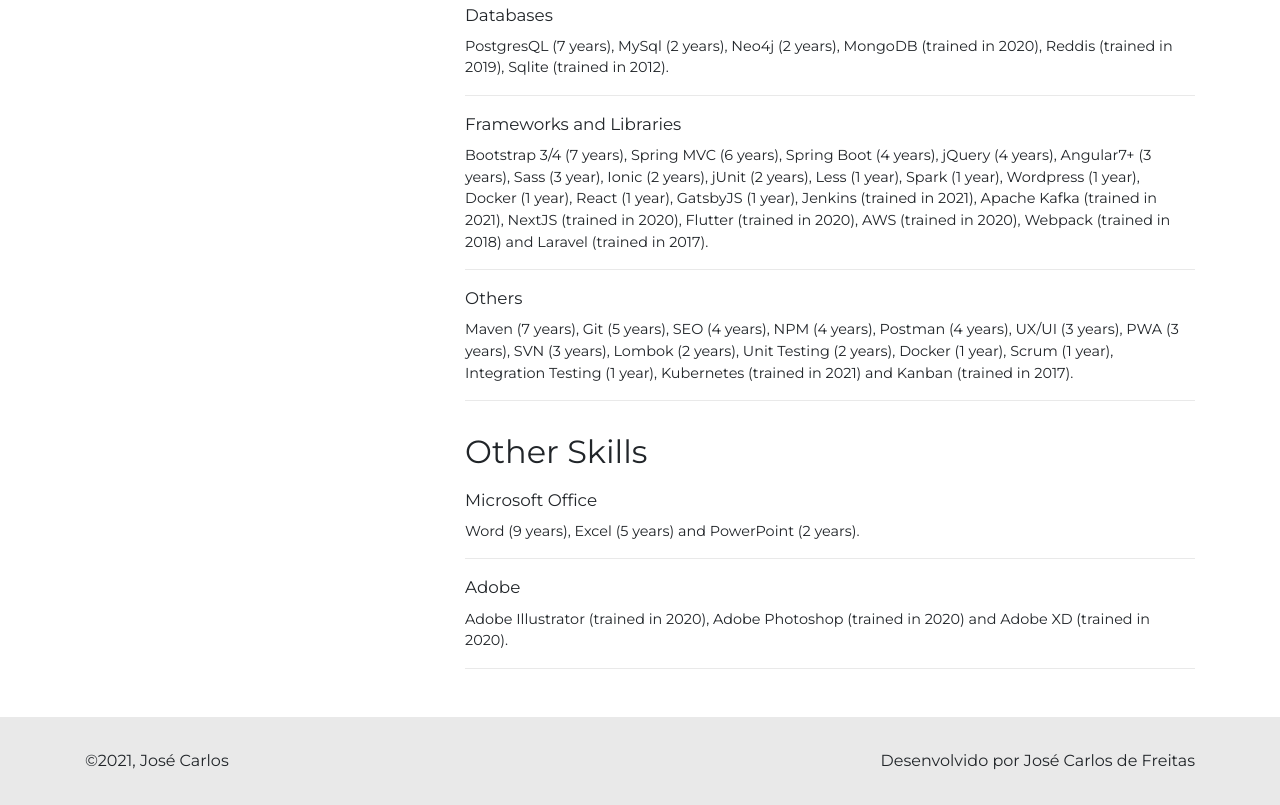
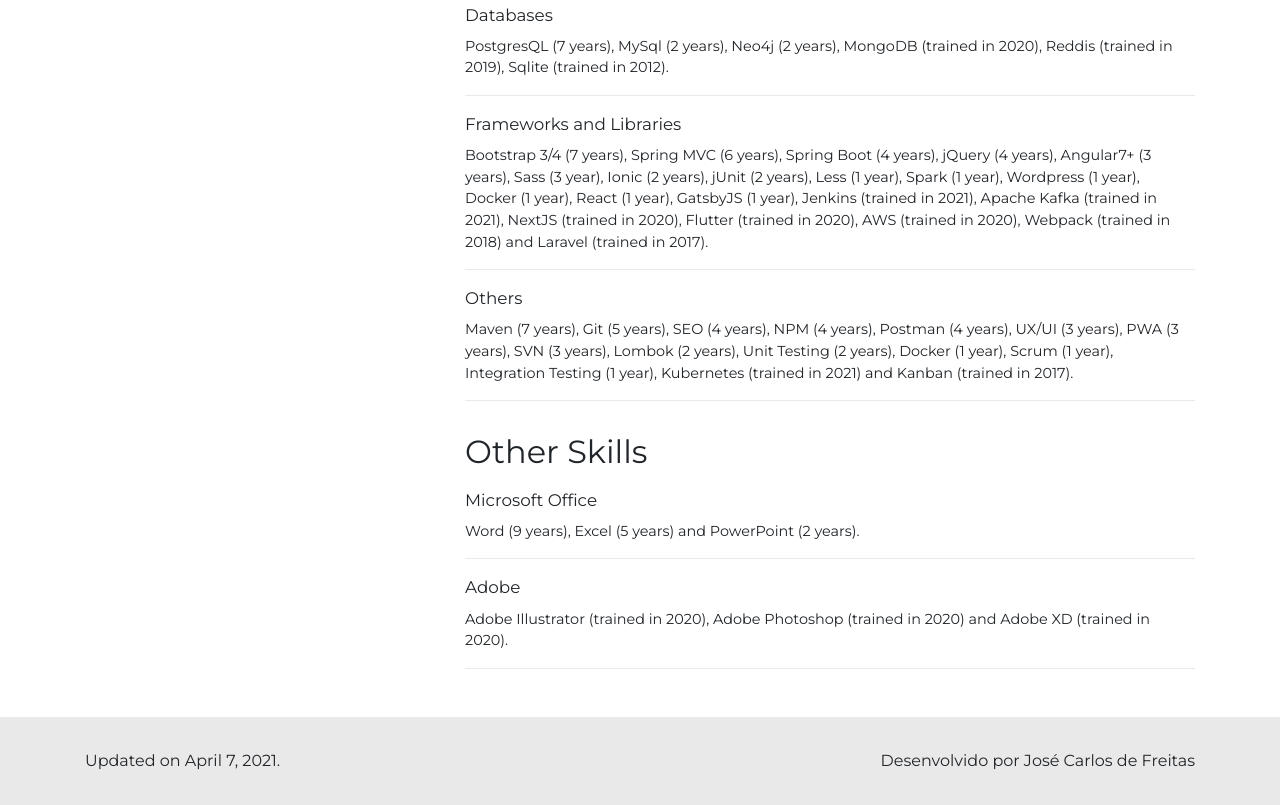
Before and after one commit to josecfreitas/cv, a Gatsby site: page / in a window 1280 px wide. Shown: the part 1998-2803 px from the top of the page. Built offline with nearby package versions, Linux system fonts and the light colour scheme; Gatsby itself is replaced by a stand-in of ours.

Commit message:
fixing printing and adding last update

```diff
--- a/src/components/cv-header.js
+++ b/src/components/cv-header.js
@@ -11,9 +11,11 @@
 
 	font-size: 96px;
 
-	@media (max-width: 990px) {
-		font-size: 48px;
-		flex-direction: column;
+	@media not print {
+		@media (max-width: 990px) {
+			font-size: 48px;
+			flex-direction: column;
+		}
 	}
 `
 
@@ -21,8 +23,10 @@
 	width: 300px;
 	border-radius: 50%;
 
-	@media (max-width: 990px) {
-		width: 200px;
+	@media not print {
+		@media (max-width: 990px) {
+			width: 200px;
+		}
 	}
 `
 
--- a/src/components/layout/footer.js
+++ b/src/components/layout/footer.js
@@ -5,7 +5,7 @@
 
 const CustomFooter = styled.footer`
 	padding: 2rem 0;
-  	margin-top: 2rem;
+	margin-top: 2rem;
 	background-color: #e9e9e9;
 `
 
@@ -14,7 +14,15 @@
 		<CustomFooter>
 			<Container>
 				<div className="d-flex justify-content-between">
-					<span>©{new Date().getFullYear()}, José Carlos</span>
+					<span>
+						Updated on{" "}
+						{new Date().toLocaleDateString("en-US", {
+							year: "numeric",
+							month: "long",
+							day: "numeric",
+						})}
+						.
+					</span>
 					<span>Desenvolvido por José Carlos de Freitas</span>
 				</div>
 			</Container>
```
